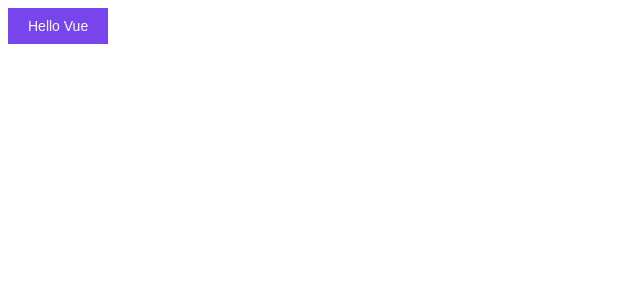
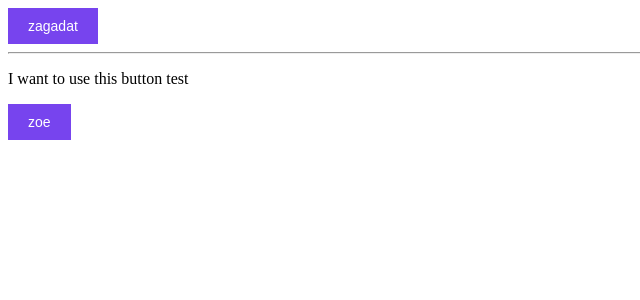
Before and after one commit to peoray/vue-button, a Vue app: page / in a window 1280 px wide. Shown: the top 300 px of the page, without its empty margins (0-640 px from the left). Built offline with nearby package versions, Linux system fonts and the light colour scheme.

Commit message:
feature/add label functionality

```diff
--- a/src/App.vue
+++ b/src/App.vue
@@ -1,17 +1,27 @@
 <template>
   <div id="app">
-    <Button />
+    <Button :label='label'/>
+    <hr>
+    <Test />
   </div>
 </template>
 
 <script>
 import Button from './components/Button.vue'
+import Test from './components/test.vue'
 
 export default {
   name: 'app',
   components: {
-    Button
+    Button,
+    Test
+  },
+  data() {
+    return {
+      label: 'zagadat'
+    }
   }
+
 }
 </script>
 
--- a/src/components/Button.vue
+++ b/src/components/Button.vue
@@ -1,19 +1,22 @@
 <template>
   <div>
-    <button class="btn">Hello Vue</button>
+    <button class="btn">{{ label }}</button>
   </div>
 </template>
 
 <script>
-export default {};
+export default {
+    props: ['label']
+};
 </script>
 
 <style>
 .btn {
-    padding: 10px 20px;
-    font-size: 14px;
-    color: #fff;
-    background-color: #7744ee;
-    border: 0;
+  padding: 10px 20px;
+  font-size: 14px;
+  color: #fff;
+  background-color: #7744ee;
+  border: 0;
+  outline: none;
 }
 </style>
--- /dev/null
+++ b/src/components/test.vue
@@ -0,0 +1,23 @@
+<template>
+  <div>
+    <p>I want to use this button test</p>
+    <Button :label='label'/>
+  </div>
+</template>
+
+<script>
+import Button from "./Button.vue";
+export default {
+    components: {
+        Button
+    },
+    data() {
+      return {
+        label: 'zoe'
+      }
+    }
+};
+</script>
+
+<style>
+</style>
```
